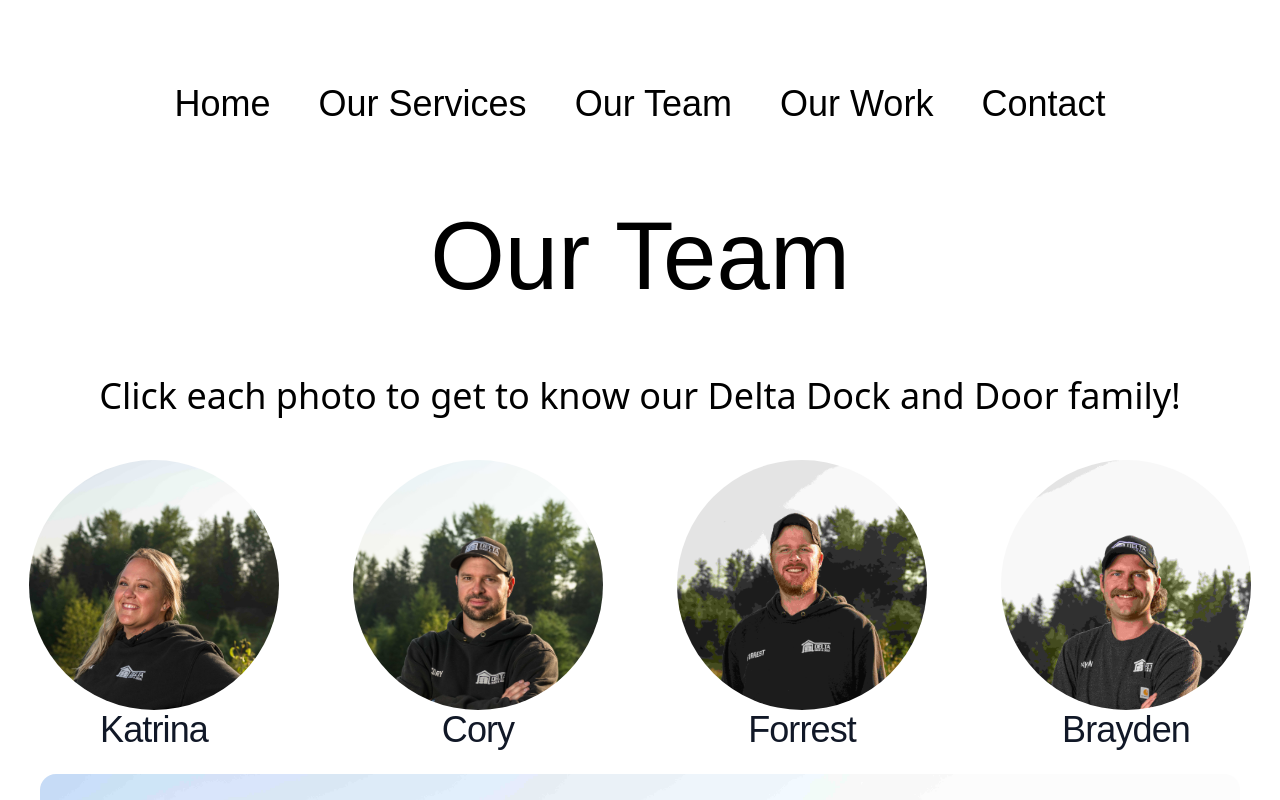
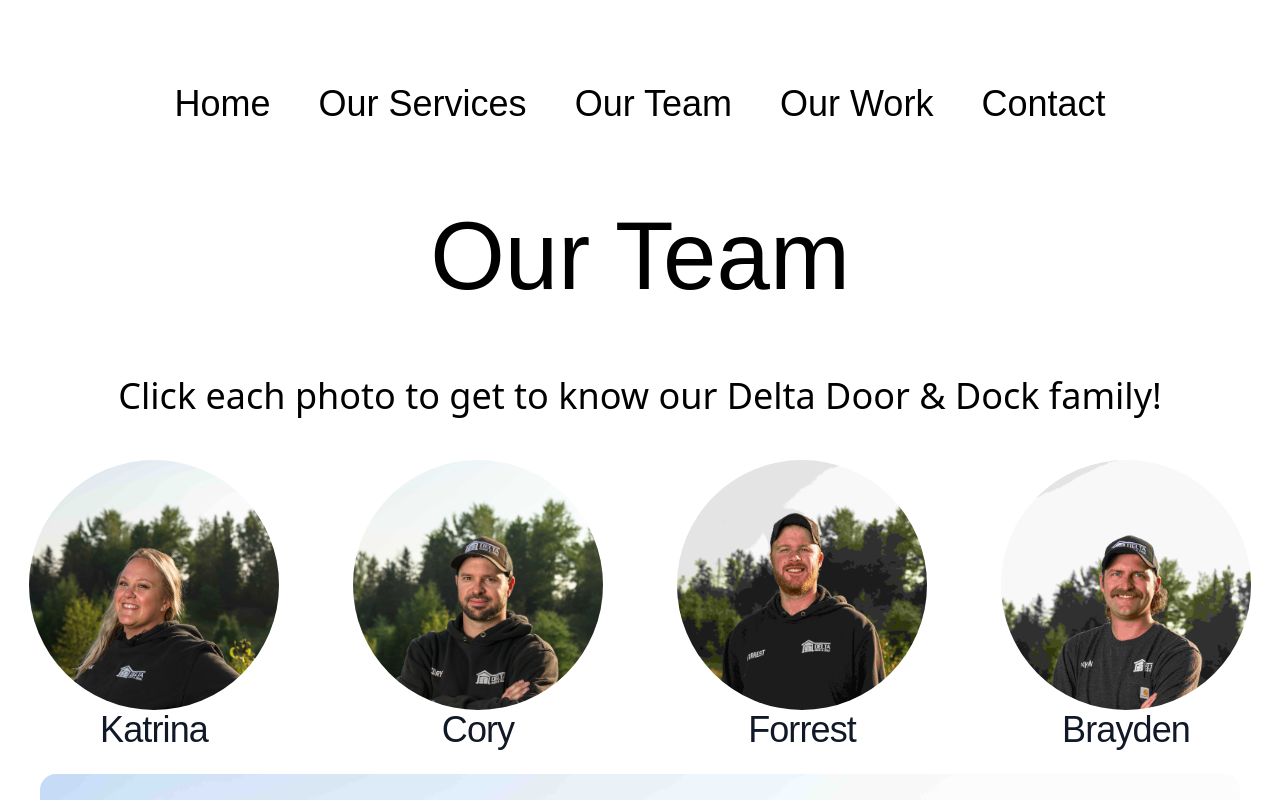
Before and after one commit to lee14k/deltadock, a Next.js app: page /our-team in a window 1280 px wide. Shown: the top 800 px of the page. Built offline with nearby package versions, Linux system fonts and the light colour scheme; a web font is replaced by a local one.

Commit message:
copy typo

```diff
--- a/pages/our-team.js
+++ b/pages/our-team.js
@@ -11,7 +11,7 @@ export default function OurTeam () {
             <Navbar/>
             <div className="flex flex-col justify-center items-center">
                 <h1 className={`${libre.className} text-6xl lg:text-8xl font-bold py-8 mb-10`} >Our Team</h1>
-                <p className="lg:text-4xl lg:mx-24 text-center invisible lg:visible">Click each photo to get to know our Delta Dock and Door family!</p>
+                <p className="lg:text-4xl lg:mx-24 text-center invisible lg:visible">Click each photo to get to know our Delta Door & Dock family!</p>
             </div>
             <div className="py-6">
                 <HeadshotCircle/>
```
